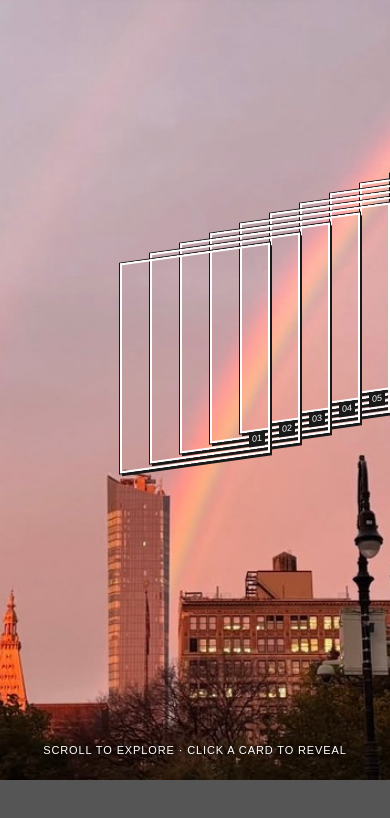
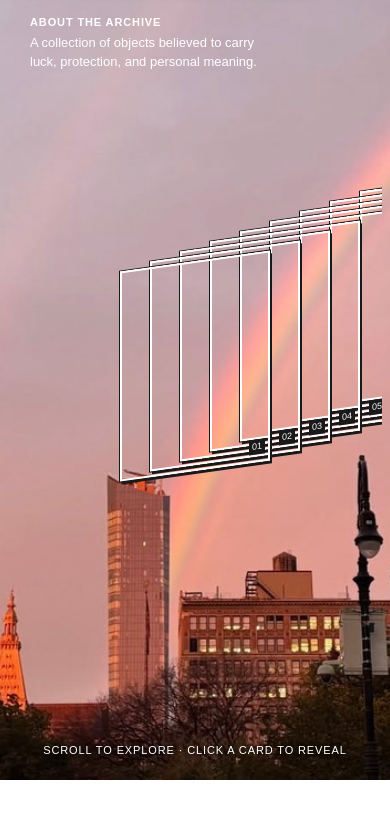
Before and after one commit to Angelx09/Object, a plain HTML site: page index.html in a window 390 px wide. Shown: the part 64-882 px from the top of the page. Drawn offline with Linux system fonts and the light colour scheme.

Commit message:
idk what is happieing

```diff
--- a/index.html
+++ b/index.html
@@ -10,13 +10,18 @@
       box-sizing: border-box;
     }
 
-    body {
-      margin: 0;
-      background: #555;
-      color: #191919;
-      font-family: Arial, Helvetica, sans-serif;
+   @import url("https://use.typekit.net/wcs7vbf.css");
+
+    body,
+    .site-title,
+    .instructions,
+    .archive-about,
+    .object-title,
+    .caption,
+    .story-text,
+    .flip-button {
+      font-family: "neue-haas-grotesk-display", Arial, sans-serif;
     }
-
     .page-background {
       position: fixed;
       inset: 0;
@@ -224,6 +229,37 @@
         transition: none;
       }
     }
+    .archive-about {
+  position: fixed;
+  z-index: 3;
+  top: 43%;
+  left: 24px;
+  width: min(190px, calc(100% - 48px));
+  padding: 12px 14px;
+  color: white;
+  pointer-events: none;
+}
+
+.archive-about h2 {
+  margin: 0 0 6px;
+  font-size: 11px;
+  letter-spacing: .08em;
+  text-transform: uppercase;
+}
+
+.archive-about p {
+  margin: 0;
+  font-size: 13px;
+  line-height: 1.45;
+}
+
+@media (max-width: 700px) {
+  .archive-about {
+    top: 68px;
+    left: 16px;
+    width: min(260px, calc(100% - 32px));
+  }
+}
   </style>
 </head>
 
@@ -233,6 +269,10 @@
   <header>
     <h1 class="site-title">The Price of Luck</h1>
   </header>
+  <aside class="archive-about" aria-labelledby="archive-about-title">
+  <h2 id="archive-about-title">About the Archive</h2>
+  <p>A collection of objects believed to carry luck, protection, and personal meaning.</p>
+</aside>
 
   <main class="scroll-track" id="track" aria-label="Lucky object archive">
     <div class="scene">
@@ -252,9 +292,7 @@
       <div class="object-photo" id="objectPhoto"></div>
       <p class="caption" id="objectCaption"></p>
 
-      <button class="flip-button" id="showStory" type="button">
-        Flip to read the story ↗
-      </button>
+
     </section>
 
     <section class="back" id="back" hidden>
@@ -268,7 +306,13 @@
         Back to the object ↶
       </button>
     </section>
+    <dialog class="postcard" id="postcard" aria-labelledby="objectTitle">
+  <div class="postcard-panel">
+    <!-- Your existing front and back sections go here. -->
+  </div>
+</dialog>
   </dialog>
+
 
   <script>
     // Edit your postcard names, image filenames, and stories here.
@@ -626,6 +670,21 @@
     window.addEventListener("scroll", updateStack, { passive: true });
     window.addEventListener("resize", updateStack);
     updateStack();
+    postcard.addEventListener("click", (event) => {
+  const panel = postcard.querySelector(".postcard-panel");
+  if (!postcard.open || !panel) return;
+
+  const { left, right, top, bottom } = panel.getBoundingClientRect();
+
+  if (
+    event.clientX < left ||
+    event.clientX > right ||
+    event.clientY < top ||
+    event.clientY > bottom
+  ) {
+    postcard.close();
+  }
+});
   </script>
 </body>
 </html>
```
